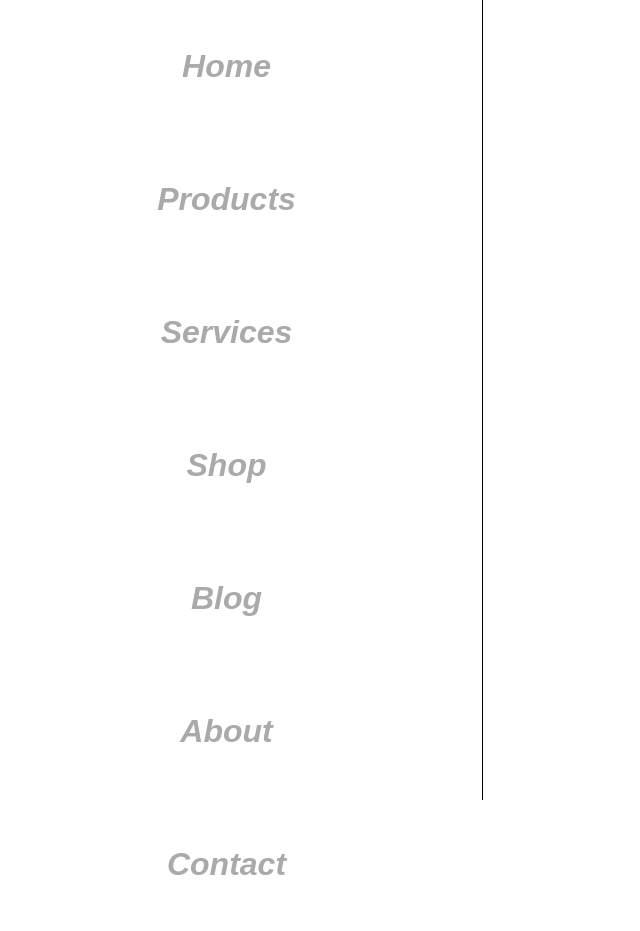
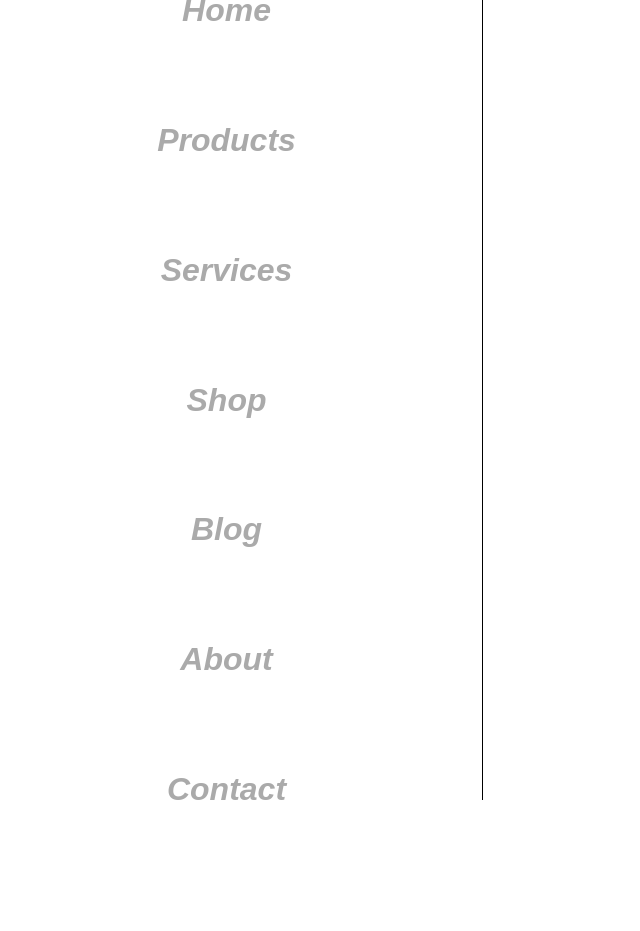
Before and after one commit to thenameiswiiwin/Nav-Bar-Style, a plain HTML site: page vertical-nav-bar/index.html in a window 1280 px wide. Shown: the whole page, without its empty margins (29-669 px from the left). After the commit the page ends 854 px from the top, so only its background shows below. Drawn offline with Linux system fonts and the light colour scheme.

Commit message:
vertical nav: final

```diff
--- a/vertical-nav-bar/css/style.css
+++ b/vertical-nav-bar/css/style.css
@@ -16,6 +16,9 @@ nav {
 	width: 40%;
 	height: 100vh;
 	border-right: 1.5px solid black;
+	display: flex;
+	justify-content: center;
+	align-items: center;
 }
 nav ul {
 	display: flex;
@@ -28,6 +31,7 @@ nav ul {
 }
 nav li {
 	text-align: center;
+	width: 100%;
 }
 nav a {
 	text-decoration: none;
@@ -36,10 +40,10 @@ nav a {
 	font-style: italic;
 	font-size: 2rem;
 	display: block;
-	padding: 3rem;
-	margin: 0;
+	padding: 2.9rem;
 }
 nav a:hover {
+	border-right: 1.5px solid black;
 	background: #aaa;
 	color: black;
 	overflow: hidden;
```
